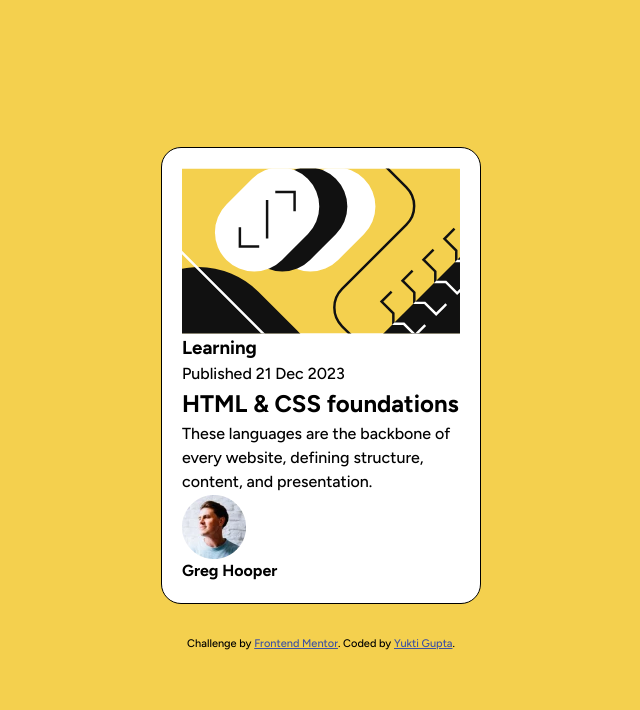
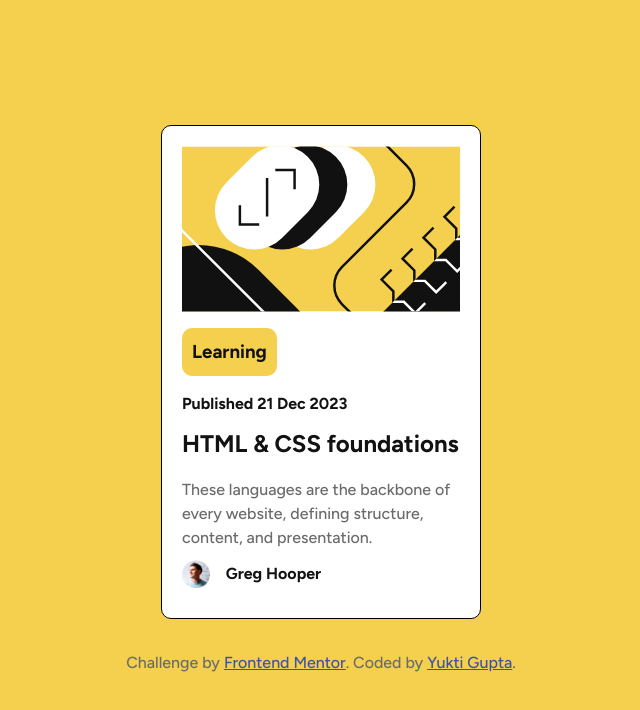
Before and after one commit to yMeeraki/blog-preview-card, a plain HTML site: page index.html in a window 1280 px wide. Shown: the whole page, without its empty margins (319-959 px from the left). Drawn offline with Linux system fonts and the light colour scheme.

Commit message:
Used Flex in layout

```diff
--- a/index.html
+++ b/index.html
@@ -22,20 +22,20 @@
 <body>
   <main class="card">
     <section>
-      <div>
+      <div class="heading">
         <img src="./assets/images/illustration-article.svg" alt="illustration-article">
         <h3>Learning</h3>
-        <p>Published 21 Dec 2023</p>
+        <h4>Published 21 Dec 2023</h4>
       </div>
 
 
-      <div>
+      <div >
         <h2>HTML & CSS foundations</h2>
 
         <p>These languages are the backbone of every website, defining structure, content, and presentation.</p>
       </div>
 
-      <div>
+      <div class="author">
         <img src="./assets/images/image-avatar.webp" alt="avatar">
         <h4>Greg Hooper</h4>
       </div>
@@ -43,8 +43,10 @@
   </main>
 
   <footer class="attribution">
-    Challenge by <a href="https://www.frontendmentor.io?ref=challenge" target="_blank">Frontend Mentor</a>.
+    <p>
+      Challenge by <a href="https://www.frontendmentor.io?ref=challenge" target="_blank">Frontend Mentor</a>.
     Coded by <a href="#">Yukti Gupta</a>.
+    </p>
   </footer>
 </body>
 </html>
--- a/stylesheet.css
+++ b/stylesheet.css
@@ -14,7 +14,46 @@ body{
 
     font-family: "Figtree", sans-serif;
     font-weight: 500;
+
+    color: hsl(0, 0%, 7%)
 }
+
+p{
+  font-size: 1rem;
+  color: hsl(0, 0%, 42%);
+}
+
+/*Styling of each content*/
+div{
+  display: flex;
+  flex-direction: column;
+  align-items: flex-start;
+  gap:1rem;
+  padding-bottom: 10px;
+}
+
+/*Styling of heading*/
+.heading h3{
+  background-color: hsl(47, 88%, 63%);
+  padding: 10px;
+  border-radius: 10px;
+}
+
+/*Styling of author*/
+.author{
+  display: flex;
+  flex-direction: row;
+  justify-content: baseline;
+}
+
+.author img{
+  width: 10%;
+}
+
+.author h4{
+  align-self:center
+}
+
 
 /*Styling of card*/
 .card{
@@ -24,7 +63,11 @@ body{
     max-width: 20rem;
     width: 100rem;
 
+
+
     padding: 20px;
+
+    border-radius: 10px;
 }
 
 
```
